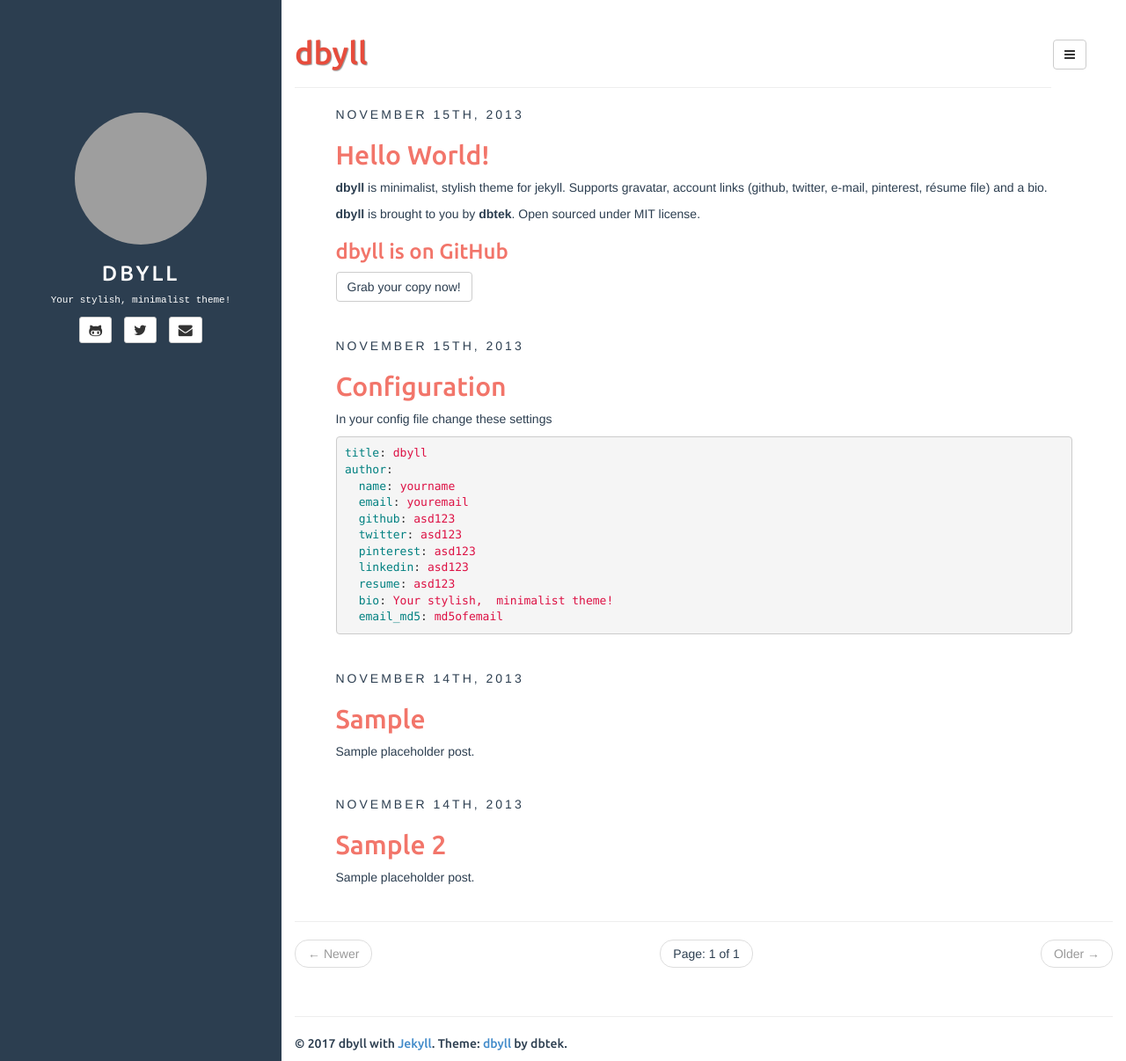
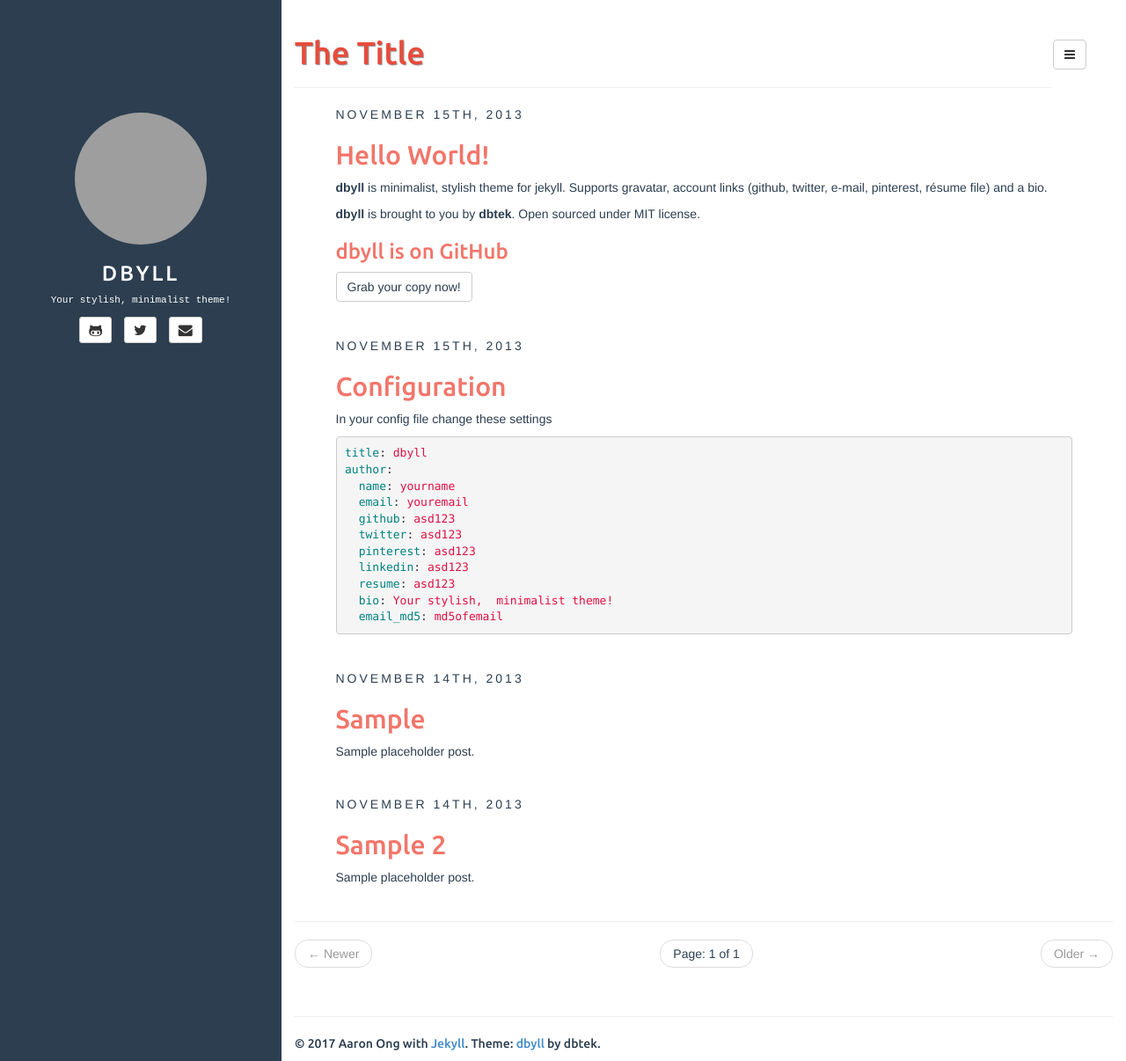
Before and after one commit to Aaronong/Aaronong.github.io, a Jekyll site: the page built from index.html, in a window 1280 px wide and 1206 px high. Shown: the whole window at 88% size. Built offline with Jekyll 4.4.1, drawn with Linux system fonts in a browser that asks for light colours; the list of posts is cut into pages by our own code; grey boxes are pictures that could not be loaded.

Commit message:
Editted config.yml

```diff
--- a/_config.yml
+++ b/_config.yml
@@ -14,16 +14,16 @@ defaults:
     scope:
       path: "" # empty string for all files
     values:
-      title: dbyll
+      title: The Title
 
-description: Stylish Jekyll Theme
+description: THE description
 author:
-  name: dbyll
-  email: dbyll@ismaildemirbilek.com
-  github: dbtek
+  name: Aaron Ong
+  email: aaronongcs@gmail.com
+  github: Aaronong
   twitter: dbtek
   pinterest: asd123
-  linkedin: asd123
+  linkedin: aaronongcs
   bio: Your stylish, minimalist theme!
   email_md5: 726351295ec82e145928582f595aa3aa
 
```
